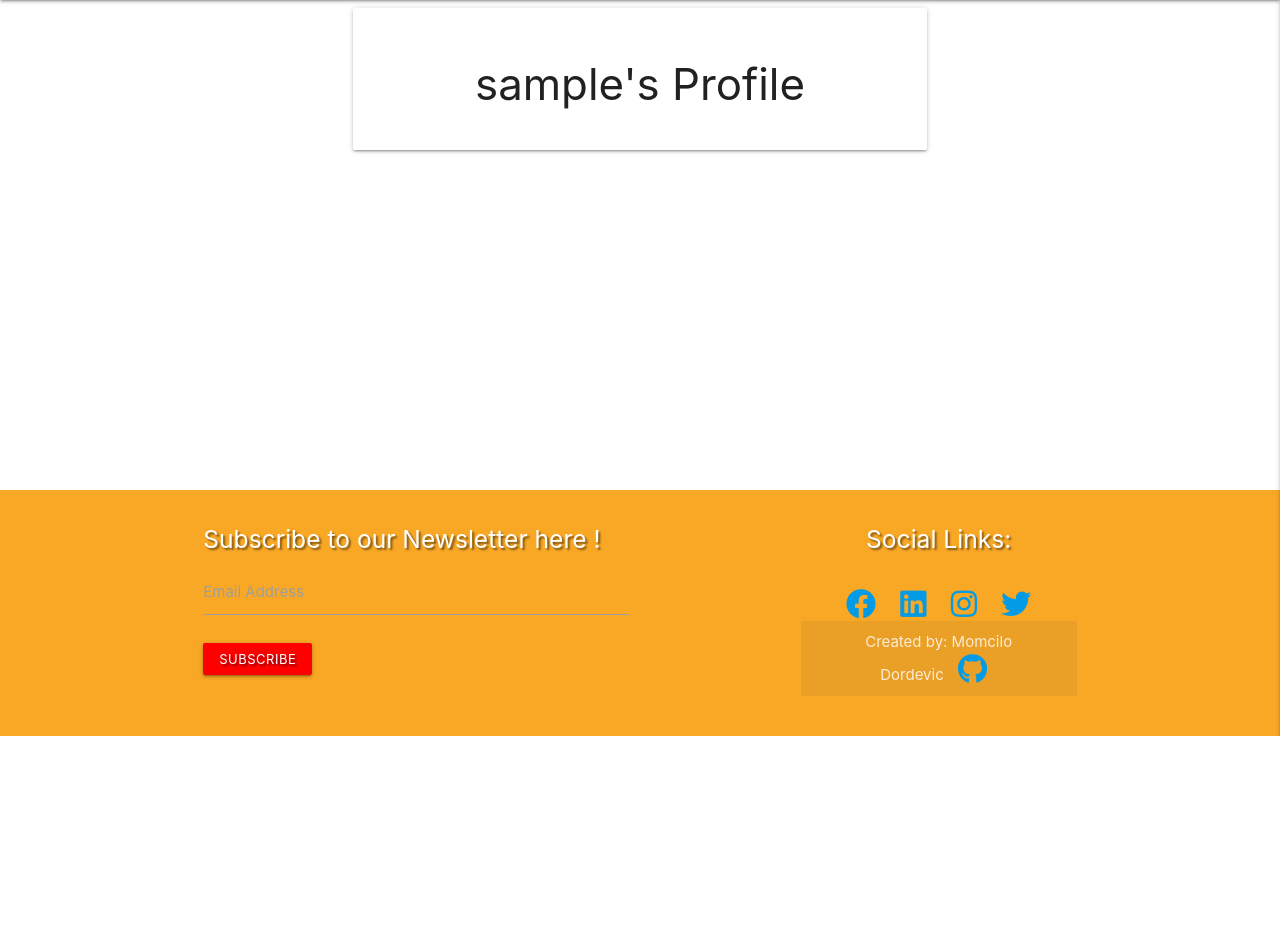
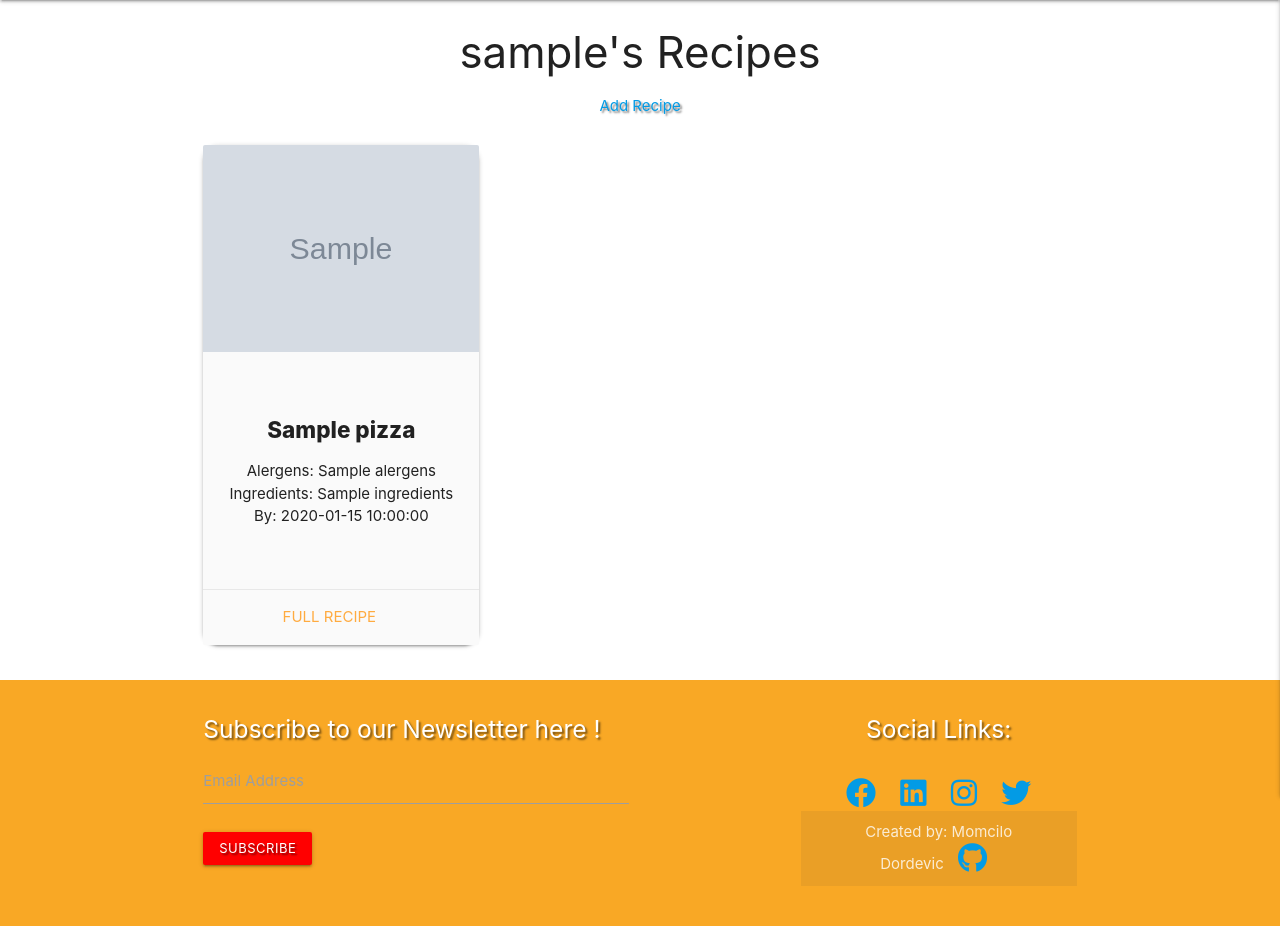
Before and after one commit to Code-Institute-Submissions/MomciloDordevic-MS3, a Flask app: page /profile/admin in a window 1280 px wide. Shown: the part 64-990 px from the top of the page. Before the commit the page ends 800 px from the top, so only its background shows below. Run offline with Flask 2, Linux system fonts and the light colour scheme; the visitor is signed in with stand-in values (Sample User, id 1); grey boxes marked "Sample" are stand-in pictures; a database or web service that is not in the repository returns one stand-in record (values such as "Sample title"); some libraries are stand-ins or nearby versions.

Commit message:
Building the profile.html further, updated the @app.route for profile

```diff
--- a/app.py
+++ b/app.py
@@ -125,9 +125,12 @@ def login():
 def profile(username):
     username = mongo.db.users.find_one(
         {"username": session["user"]})["username"]
+    pizzas = list(mongo.db.pizzas.find(
+        {"created_by": session["user"]}))
 
     if session["user"]:
-        return render_template("profile.html", username=username)
+        return render_template(
+            "profile.html", username=username, pizzas=pizzas)
 
     return redirect(url_for("login"))
 
--- a/templates/pizzas.html
+++ b/templates/pizzas.html
@@ -53,7 +53,7 @@
                     </span>
                 </div>
                 {% if session.user|lower == pizza.created_by|lower %}
-                <div class="row btn-row-recipe">
+                <div class="row center-align">
                     <div class="col s12">
                         <div class="col s6 m6">
                             <a class="btn-edit" href="{{ url_for('edit_recipe', pizza_id=pizza._id) }}">Edit</a>
--- a/templates/profile.html
+++ b/templates/profile.html
@@ -1,14 +1,68 @@
 {% extends "base.html" %}
 {% block content %}
 
+<h3 class="center-align">
+    {{ username }}'s Recipes
+</h3>
+
+
+<div class="row">
+    <div class="col s12 center-align">
+        <a href="{{ url_for('add_recipe') }}" class="add-recipe-btn text-shadow">Add Recipe</a>
+    </div>
+</div>
+
+<section class="">
     <div class="row">
-        <div class="col s12 m8 offset-m2">
-            <div class="card-panel">
-                <h3 class="center-align text-darken-4">
-                    {{ username }}'s Profile
-                </h3>
+        {% if pizzas|length == 0 %}
+        <div class="col s12 center-align">
+            <h5 class="">Hey <span>{{ username }}!</span></h5>
+            <br>
+            <p class="">Ready to create something delicious?</p>
+            <br>
+            <p class="">Simply click the button above</p>
+        </div>
+        {% else %}
+        {% for pizza in pizzas %}
+        <div class="col s12 m6 l6 xl4">
+            <div class="card large recipe-card">
+                <div class="card-image">
+                    <img src="{{ pizza.image_url }}">
+                </div>
+                <div class="card-content content center-align">
+                    <h3 class="recipe-heading">{{ pizza.recipe_name }}
+                        {% if pizza.is_vegan == "on" %}
+                        <i class="fab fa-pagelines vegan_tooltip tooltipped" data-position="right"
+                            data-tooltip="Vegan!"></i>
+                        {% endif %}
+                    </h3>
+                    <span>Alergens: {{ pizza.alergens }}<br>
+                        Ingredients: {{ pizza.ingredients }}<br>
+                        By: {{ pizza.created_by }}
+                    </span>
+                </div>
+                {% if session.user|lower == pizza.created_by|lower %}
+                <div class="row center-align">
+                    <div class="col s12">
+                        <div class="col s6 m6">
+                            <a class="btn-edit" href="{{ url_for('edit_recipe', pizza_id=pizza._id) }}">Edit</a>
+                        </div>
+                        <div class="col s6 m6">
+                            <a class="btn-delete" href="{{ url_for('delete_recipe', pizza_id=pizza._id) }}">Delete</a>
+                        </div>
+                    </div>
+                </div>
+                {% endif %}
+                <div class="card-action btn-box center-align">
+                    <a href="#">Full Recipe</a>
+                </div>
             </div>
         </div>
+        {% endfor %}
+        {% endif %}
     </div>
 
+</section>
+
+
 {% endblock %}
```
